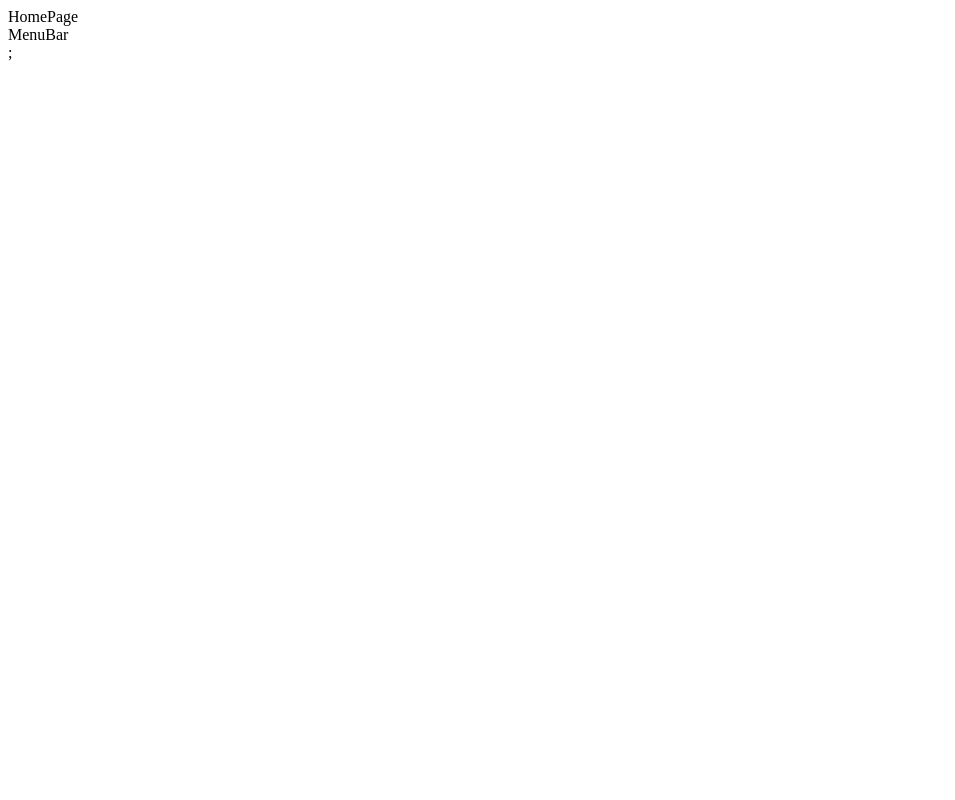
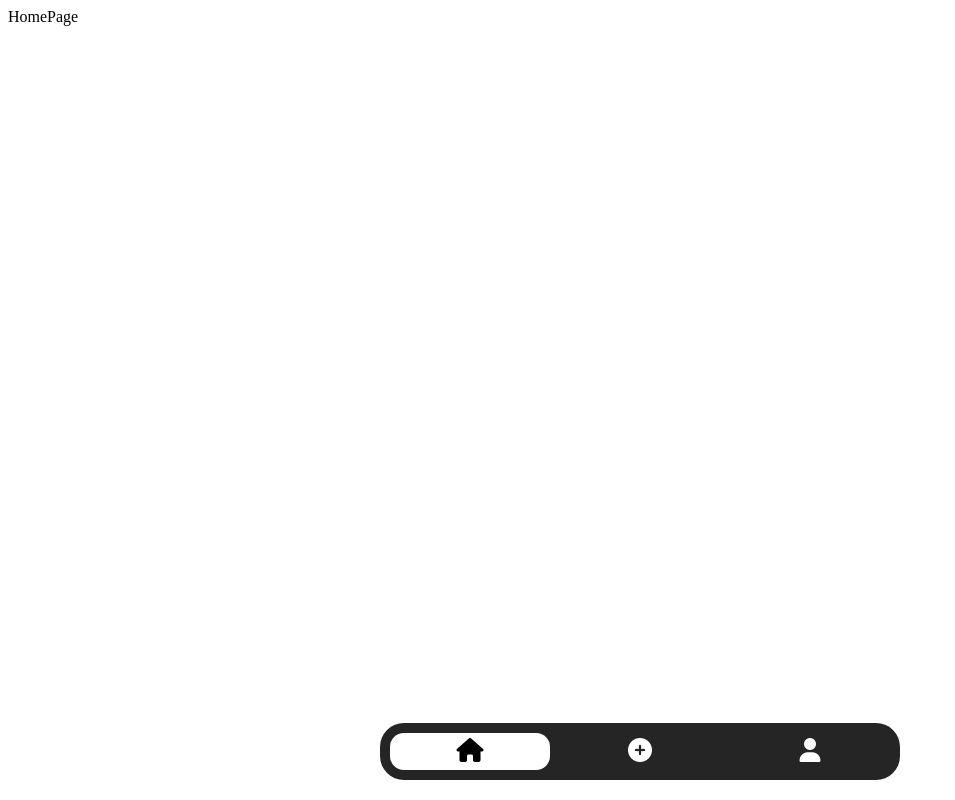
Before and after one commit to TheLearningHead/Honors-EndSem-Project, a React (Vite) app in the folder frontend/: page / in a window 1280 px wide. Shown: the whole page, without its empty margins (0-955 px from the left). Built offline with nearby package versions, Linux system fonts and the light colour scheme.

Commit message:
Made Menu Bar

```diff
--- a/frontend/index.html
+++ b/frontend/index.html
@@ -3,6 +3,13 @@
   <head>
     <meta charset="UTF-8" />
     <link rel="icon" type="image/svg+xml" href="/vite.svg" />
+    <link
+      rel="stylesheet"
+      href="https://cdnjs.cloudflare.com/ajax/libs/font-awesome/6.5.2/css/all.min.css"
+      integrity="sha512-SnH5WK+bZxgPHs44uWIX+LLJAJ9/2PkPKZ5QiAj6Ta86w+fsb2TkcmfRyVX3pBnMFcV7oQPJkl9QevSCWr3W6A=="
+      crossorigin="anonymous"
+      referrerpolicy="no-referrer"
+    />
     <meta name="viewport" content="width=device-width, initial-scale=1.0" />
     <title>Bloggify</title>
   </head>
--- a/frontend/src/Components/User/MenuBar.jsx
+++ b/frontend/src/Components/User/MenuBar.jsx
@@ -1,10 +1,27 @@
-import { Outlet } from "react-router-dom";
+import { Link, Outlet, useLocation } from "react-router-dom";
 
 function MenuBar() {
+    const loc = useLocation();
     return (
         <>
             <Outlet />
-            <div>MenuBar</div>;
+            <div id="menubar">
+                <Link to={``} className={loc.pathname === "/" ? "active" : ""}>
+                    <i className="fa-solid fa-house"></i>
+                </Link>
+                <Link
+                    to={`postblog`}
+                    className={loc.pathname === "/postblog" ? "active" : ""}
+                >
+                    <i className="fa-solid fa-circle-plus"></i>
+                </Link>
+                <Link
+                    to={`profile`}
+                    className={loc.pathname === "/profile" ? "active" : ""}
+                >
+                    <i className="fa-solid fa-user"></i>
+                </Link>
+            </div>
         </>
     );
 }
--- a/frontend/src/Components/User/User.css
+++ b/frontend/src/Components/User/User.css
@@ -0,0 +1,26 @@
+#menubar {
+    width: 500px;
+    display: grid;
+    grid-template-columns: 1fr 1fr 1fr;
+    gap: 10px;
+    padding: 10px;
+    border-radius: 24px;
+    position: fixed;
+    bottom: 20px;
+    left: 50%;
+    transform: translateX(-50%);
+    background-color: #252525;
+    text-align: center;
+  }
+
+  #menubar a {
+    color: white;
+    padding: 5px;
+    font-size: 24px;
+  }
+
+  #menubar a.active {
+    background-color: white;
+    color: black;
+    border-radius: 14px;
+  }
```
